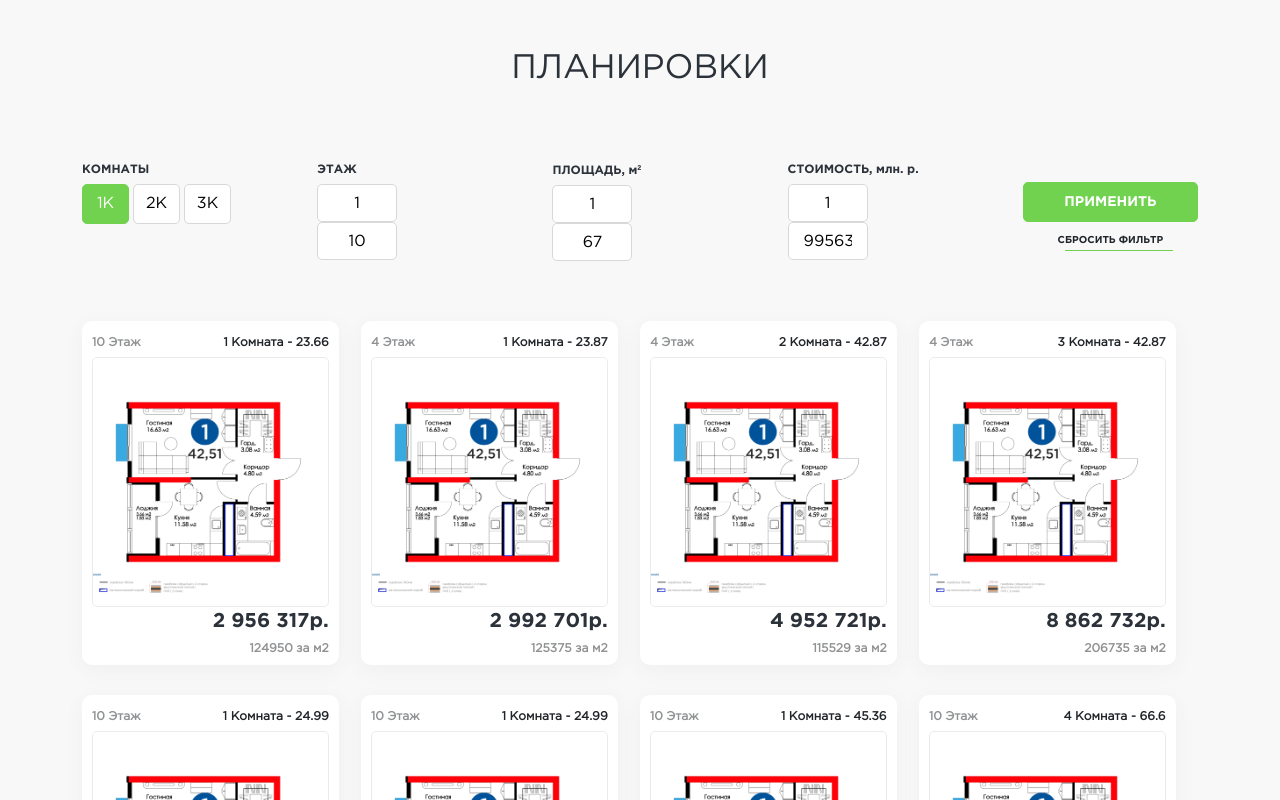
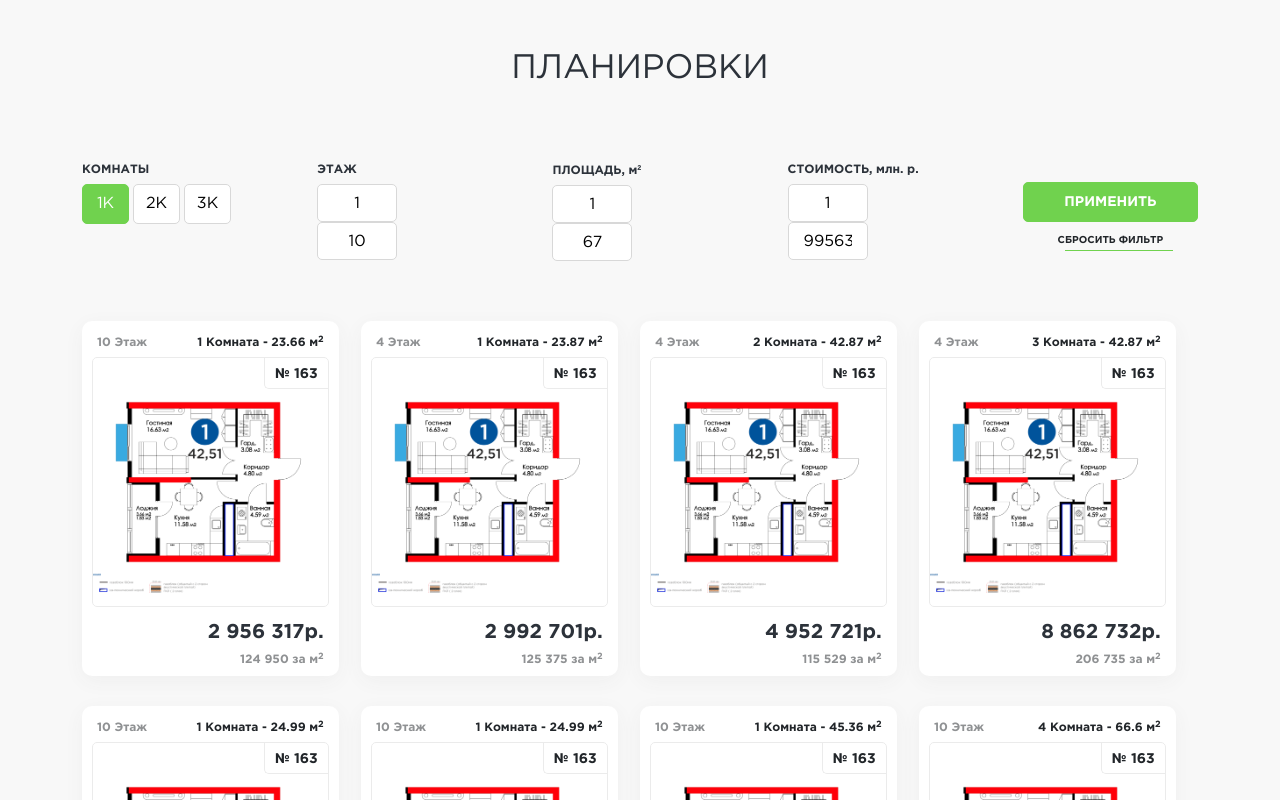
Before and after one commit to keysman59/layouts-app, a Vue app: page / in a window 1280 px wide. Shown: the top 800 px of the page. Built offline with nearby package versions, Linux system fonts and the light colour scheme.

Commit message:
working on styles

```diff
--- a/src/components/RoomItem.vue
+++ b/src/components/RoomItem.vue
@@ -5,17 +5,18 @@
                 {{ compFloor }}
             </div>
             <div class="room-item__text">
-                {{ compRooms }} -  {{ square }}
+                {{ compRooms }} -  {{ compSquare }}<sup>2</sup>
             </div>
         </div>
         <div class="room-item__wrp-img">
             <img class="room-item__img" :src="require(`../assets/images/${img.toLowerCase()}`)">
+            <div class="room-item__img-label">{{ compNumber }}</div>
         </div>
         <div class="room-item__price">
             {{ compPrice }}
         </div>
         <div class="room-item__text text-opacity">
-            {{ compMprice }}
+            {{ compMprice }}<sup>2</sup>
         </div>
         <transition name="animate-button">
             <button class="room-item__btn" v-if="show">Подробнее</button>
@@ -28,7 +29,7 @@
 
 export default {
     name: 'RoomItem',
-    props: ['floor','square','rooms','price','img'],
+    props: ['floor','square','rooms','price','img','number'],
     data() {
         return {
             show: false
@@ -38,15 +39,22 @@ export default {
         compFloor() {
             return this.floor + ' Этаж'
         },
+        compSquare() {
+            return this.square + ' м'
+        },
         compRooms() {
             return this.rooms + ' Комната'
         },
         compMprice() {
-            return Math.round(this.price / this.square) + ' за м2'
+            let calcMprice = Math.round(this.price / this.square)
+            return  String(calcMprice).replace(/(\d)(?=(\d\d\d)+([^\d]|$))/g, '$1 ') + ' за м'
         },
         compPrice() {
             return  String(this.price).replace(/(\d)(?=(\d\d\d)+([^\d]|$))/g, '$1 ') + 'р.'
-        }
+        },
+        compNumber() {
+            return '№ ' + this.number
+        },
     },
     methods: {
         itemHover() {
@@ -68,7 +76,7 @@ export default {
     max-width: 23%;
     margin-right: 2.0%;
     width: 100%;
-    height: 344px;
+    height: 355px;
     padding: 8px 10px 10px 10px;
     background: #FFFFFF;
     margin-bottom: 30px;
@@ -87,6 +95,7 @@ export default {
         justify-content: space-between;
         width: 100%;
         flex: 0 0 auto;
+        padding-left: 5px;
     }
 
     &__price {
@@ -97,14 +106,15 @@ export default {
         line-height: 28px;
         text-align: end;
         font-family: 'GothamPro-bold';
+        padding-right: 5px;
     }
 
     &__text {
-        font-style: normal;
-        font-weight: bold;
         font-size: 12px;
         line-height: 28px;
         text-align: end;
+        padding-right: 5px;
+        font-family: 'GothamPro-bold';
     }
 
     &__wrp-img {
@@ -113,6 +123,8 @@ export default {
         border: 1px solid #EBEBEB;
         border-radius: 5px;
         transition: height .3s ease;
+        position: relative;
+        margin-bottom: 11px;
     }
 
     &:hover .room-item__wrp-img {
@@ -123,6 +135,22 @@ export default {
         width: 100%;
         object-fit: cover;
         height: 100%;
+    }
+
+    &__img-label {
+        position: absolute;
+        top: 0;
+        right: 0;
+        padding-top: 2px;
+        padding-left: 10px;
+        padding-right: 10px;
+        border-bottom: 1px solid #EBEBEB;
+        border-left: 1px solid #EBEBEB;
+        border-radius: 0px 5px;
+        font-family: 'GothamPro-bold';
+        font-size: 14px;
+        line-height: 28px;
+        text-transform: uppercase;
     }
 
     &__btn {
--- a/src/components/RoomList.vue
+++ b/src/components/RoomList.vue
@@ -8,6 +8,7 @@
             :img="room.plan"
             :price="room.price"
             :square="room.square"
+            :number="room.number"
         ></Room-item>
         <div>
         </div>
```
